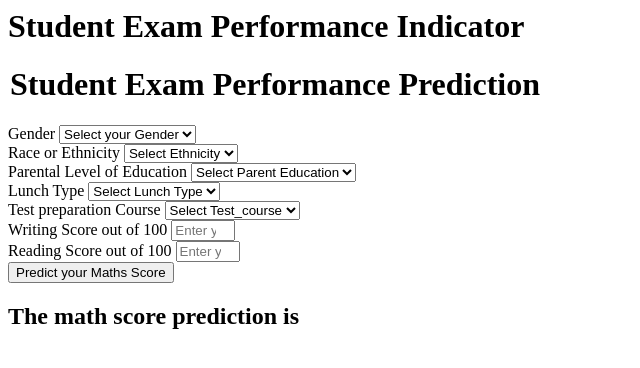
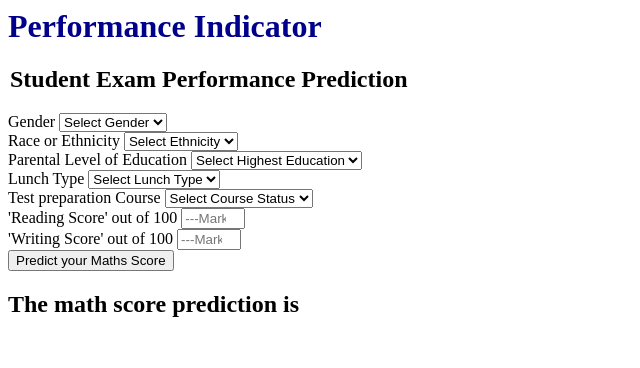
Before and after one commit to Saumya-DSc/ml_stdperf_proj, a Flask app: page /predictdata in a window 1280 px wide. Shown: the top 368 px of the page, without its empty margins (0-640 px from the left). Run offline with Flask 3, Linux system fonts and the light colour scheme; parts of the project's set-up code (start-up, migrations or seed data) failed here and were passed over.

Commit message:
Final WebApp created

```diff
--- a/application.py
+++ b/application.py
@@ -40,7 +40,7 @@
         result=xgb_model.predict(new_data_scaled)[0]
 
 
-        return render_template('home.html', result=result)
+        return render_template('home.html', result=round(result,2))
 
 
     else:
--- a/templates/home.html
+++ b/templates/home.html
@@ -1,108 +1,79 @@
 <html>
 <body>
     <div class="login">
-       <h1>Student Exam Performance Indicator</h1>
+       <font color="darkblue"><h1>Performance Indicator</h1></font>
 
        <form action="{{ url_for('predict_datapoint')}}" method="POST">
-        <h1>
-            <legend>Student Exam Performance Prediction</legend>
-        </h1>
+        <h2><legend>Student Exam Performance Prediction</legend></h2>
         <div class="mb-3">
             <label class="form-label">Gender</label>
             <select class="form-control" name="gender" placeholder="Enter you Gender" required>
-                <option class="placeholder" selected disabled value="">Select your Gender</option>
-                <option value="male">
-                    Male
-                </option>
-                <option value="female">
-                    Female
-                </option>
+                <option class="placeholder" selected disabled value="">Select Gender</option>
+                <option value="male">Male</option>
+                <option value="female">Female</option>
             </select>
         </div>
+
         <div class="mb-3">
             <label class="form-label">Race or Ethnicity</label>
-            <select class="form-control" name="race_ethnicity" placeholder="Enter you ethnicity" required>
+            <select class="form-control" name="race_ethnicity" placeholder="Enter your ethnicity" required>
                 <option class="placeholder" selected disabled value="">Select Ethnicity</option>
-                <option value="group A">
-                    Group A
-                </option>
-                <option value="group B">
-                    Group B
-                </option>
-                <option value="group C">
-                    Group C
-                </option>
-                <option value="group D">
-                    Group D
-                </option>
-                <option value="group E">
-                    Group E
-                </option>
+                <option value="group A">Group A</option>
+                <option value="group B">Group B</option>
+                <option value="group C">Group C</option>
+                <option value="group D">Group D</option>
+                <option value="group E">Group E</option>
             </select>
         </div>
+
         <div class="mb-3">
             <label class="form-label">Parental Level of Education</label>
             <select class="form-control" name="parental_level_of_education"
-                placeholder="Enter you Parent Education" required>
-                <option class="placeholder" selected disabled value="">Select Parent Education</option>
-                <option value="associate's degree">
-                    associate's degree
-                </option>
-                <option value="bachelor's degree">
-                    bachelor's degree
-                </option>
-                <option value="high school">
-                    high school
-                </option>
-                <option value="master's degree">
-                    master's degree
-                </option>
-                <option value="some college">
-                    some college
-                </option>
-                <option value="some high school">
-                    some high school
-                </option>
+                placeholder="Enter Parent's Education" required>
+                <option class="placeholder" selected disabled value="">Select Highest Education</option>
+                <option value="associate's degree">Associate's Degree</option>
+                <option value="bachelor's degree">Bachelor's Degree</option>
+                <option value="high school">High School</option>
+                <option value="master's degree">Master's Degree</option>
+                <option value="some college">Some College</option>
+                <option value="some high school">Some High School</option>
             </select>
         </div>
+
         <div class="mb-3">
             <label class="form-label">Lunch Type</label>
             <select class="form-control" name="lunch" placeholder="Enter your Lunch" required>
                 <option class="placeholder" selected disabled value="">Select Lunch Type</option>
-                <option value="free/reduced">
-                    free/reduced
-                </option>
-                <option value="standard">
-                    standard
-                </option>
+                <option value="free/reduced">Free or Reduced</option>
+                <option value="standard">Standard</option>
             </select>
         </div>
+
         <div class="mb-3">
             <label class="form-label">Test preparation Course</label>
-            <select class="form-control" name="test_preparation_course" placeholder="Enter your Course"
-                required>
-                <option class="placeholder" selected disabled value="">Select Test_course</option>
-                <option value="none">
-                    None
-                </option>
-                <option value="completed">
-                    Completed
-                </option>
+            <select class="form-control" name="test_preparation_course" placeholder="Enter Course Status" required>
+                <option class="placeholder" selected disabled value="">Select Course Status</option>
+                <option value="none">None</option>
+                <option value="completed">Completed</option>
             </select>
         </div>
+
         <div class="mb-3">
-            <label class="form-label">Writing Score out of 100</label>
+            <label class="form-label">'Reading Score' out of 100</label>
             <input class="form-control" type="number" name="reading_score"
-                placeholder="Enter your Reading score" min='0' max='100' />
+                placeholder="---Marks---" min='0' max='100' />
         </div>
         <div class="mb-3">
-            <label class="form-label">Reading Score out of 100</label>
+            <label class="form-label">'Writing Score' out of 100</label>
             <input class="form-control" type="number" name="writing_score"
-                placeholder="Enter your Reading Score" min='0' max='100' />
+                placeholder="---Marks---" min='0' max='100' />
         </div>
-        <div class="mb-3">
-            <input class="btn btn-primary" type="submit" value="Predict your Maths Score" required />
+
+        <div class="mb-4 text-center">
+            <input type="submit" class="btn btn-success btn-lg px-4"
+                value="Predict your Maths Score">
         </div>
+
     </form>
     <h2>
        The math score prediction is {{result}}
```
